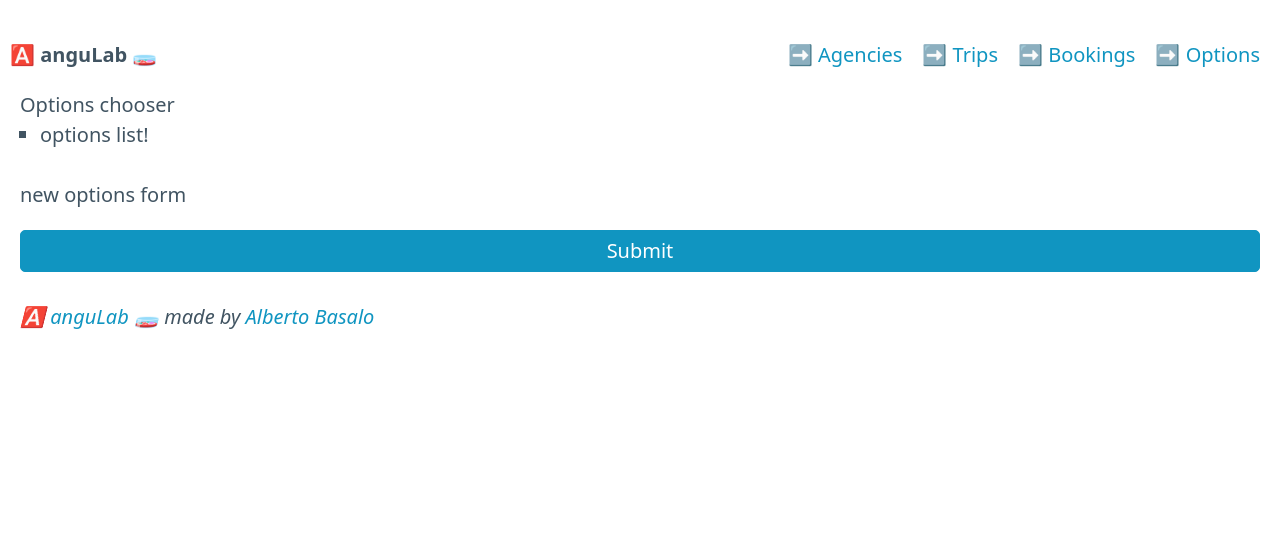
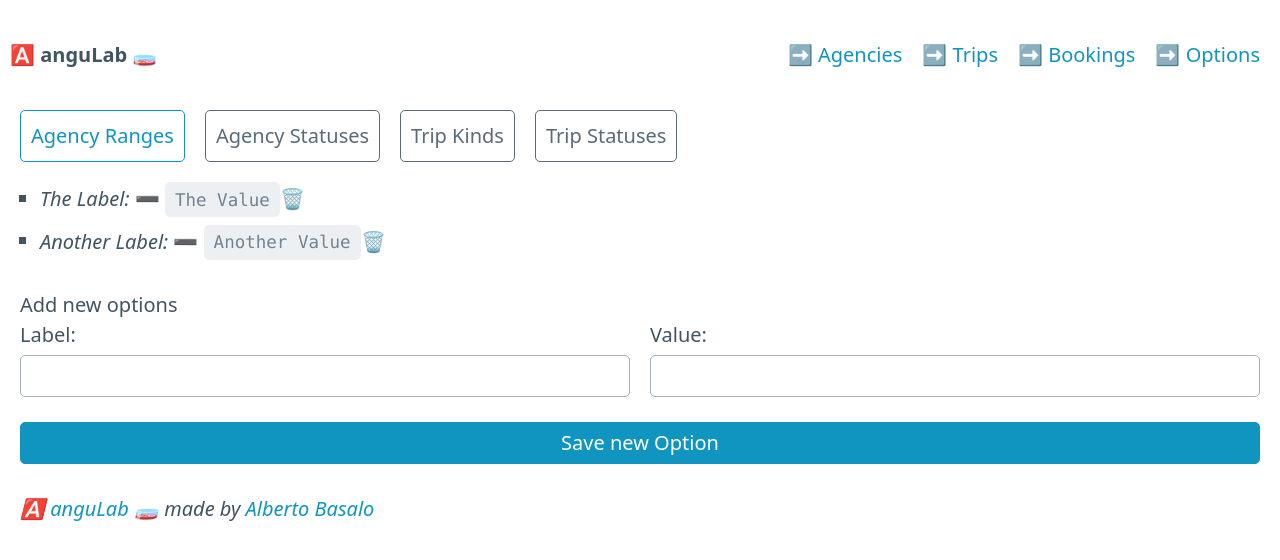
Before and after one commit to AlbertoBasalo/angular-testing, an Angular app: page /options in a window 1280 px wide. Shown: the top 560 px of the page. Built offline with nearby package versions, Linux system fonts and the light colour scheme.

Commit message:
feat: add dependencies to options page

```diff
--- a/src/app/routes/options/options.form.ts
+++ b/src/app/routes/options/options.form.ts
@@ -1,18 +1,32 @@
-import { ChangeDetectionStrategy, Component, OnInit } from '@angular/core';
-
+import {
+  ChangeDetectionStrategy,
+  Component,
+  EventEmitter,
+  Output,
+} from '@angular/core';
+import { FormBuilder } from '@angular/forms';
+import { Option } from '@models/option.interface';
 @Component({
   selector: 'app-options-form',
   template: `
     <form>
-      <legend>new options form</legend>
-      <fieldset></fieldset>
-      <button type="submit">Submit</button>
+      <legend>Add new options</legend>
+      <fieldset class="grid">
+        <label for="label">
+          Label:
+          <input type="text" id="label" name="label" />
+        </label>
+        <label for="value">
+          Value:
+          <input type="text" id="value" name="value" />
+        </label>
+      </fieldset>
+      <button type="submit">Save new Option</button>
     </form>
   `,
   changeDetection: ChangeDetectionStrategy.OnPush,
 })
-export class OptionsForm implements OnInit {
-  constructor() {}
-
-  ngOnInit(): void {}
+export class OptionsForm {
+  @Output() save = new EventEmitter<Option>();
+  constructor(private formBuilder: FormBuilder) {}
 }
--- a/src/app/routes/options/options.list.ts
+++ b/src/app/routes/options/options.list.ts
@@ -1,16 +1,24 @@
-import { ChangeDetectionStrategy, Component, OnInit } from '@angular/core';
-
+import {
+  ChangeDetectionStrategy,
+  Component,
+  EventEmitter,
+  Input,
+  Output,
+} from '@angular/core';
+import { Option } from '@models/option.interface';
 @Component({
   selector: 'app-options-list',
   template: `
     <ul>
-      <li>options list!</li>
+      <li><em>The Label:</em> ➖ <code>The Value</code><span>🗑️</span></li>
+      <li>
+        <em>Another Label:</em> ➖ <code>Another Value</code><span>🗑️</span>
+      </li>
     </ul>
   `,
   changeDetection: ChangeDetectionStrategy.OnPush,
 })
-export class OptionsList implements OnInit {
-  constructor() {}
-
-  ngOnInit(): void {}
+export class OptionsList {
+  @Input() options: Option[] = [];
+  @Output() delete = new EventEmitter<Option>();
 }
--- a/src/app/routes/options/options.module.ts
+++ b/src/app/routes/options/options.module.ts
@@ -1,5 +1,6 @@
 import { CommonModule } from '@angular/common';
 import { NgModule } from '@angular/core';
+import { ReactiveFormsModule } from '@angular/forms';
 
 import { OptionsRoutingModule } from './options-routing.module';
 import { OptionsComponent } from './options.component';
@@ -9,6 +10,6 @@ import { OptionsNav } from './options.nav';
 
 @NgModule({
   declarations: [OptionsComponent, OptionsNav, OptionsForm, OptionsList],
-  imports: [CommonModule, OptionsRoutingModule],
+  imports: [CommonModule, OptionsRoutingModule, ReactiveFormsModule],
 })
 export class OptionsModule {}
--- a/src/app/routes/options/options.nav.ts
+++ b/src/app/routes/options/options.nav.ts
@@ -1,12 +1,28 @@
-import { ChangeDetectionStrategy, Component, OnInit } from '@angular/core';
+import { ChangeDetectionStrategy, Component } from '@angular/core';
+import { Router } from '@angular/router';
 
 @Component({
   selector: 'app-options-nav',
-  template: ` <nav>Options chooser</nav> `,
+  template: `
+    <nav>
+      <ul>
+        <li>
+          <span role="button" class="outline">Agency Ranges</span>
+        </li>
+        <li>
+          <span role="button" class="outline secondary">Agency Statuses</span>
+        </li>
+        <li>
+          <span role="button" class="outline secondary">Trip Kinds</span>
+        </li>
+        <li>
+          <span role="button" class="outline secondary">Trip Statuses</span>
+        </li>
+      </ul>
+    </nav>
+  `,
   changeDetection: ChangeDetectionStrategy.OnPush,
 })
-export class OptionsNav implements OnInit {
-  constructor() {}
-
-  ngOnInit(): void {}
+export class OptionsNav {
+  constructor(private router: Router) {}
 }
--- a/src/app/routes/options/options.service.ts
+++ b/src/app/routes/options/options.service.ts
@@ -1,6 +1,7 @@
 import { Injectable } from '@angular/core';
+import { ApiService } from '@services/api.service';
 
 @Injectable()
 export class OptionsService {
-  constructor() {}
+  constructor(private api: ApiService) {}
 }
```
Also changed, not shown: src/app/routes/options/options.component.ts (+12 -1 lines).
